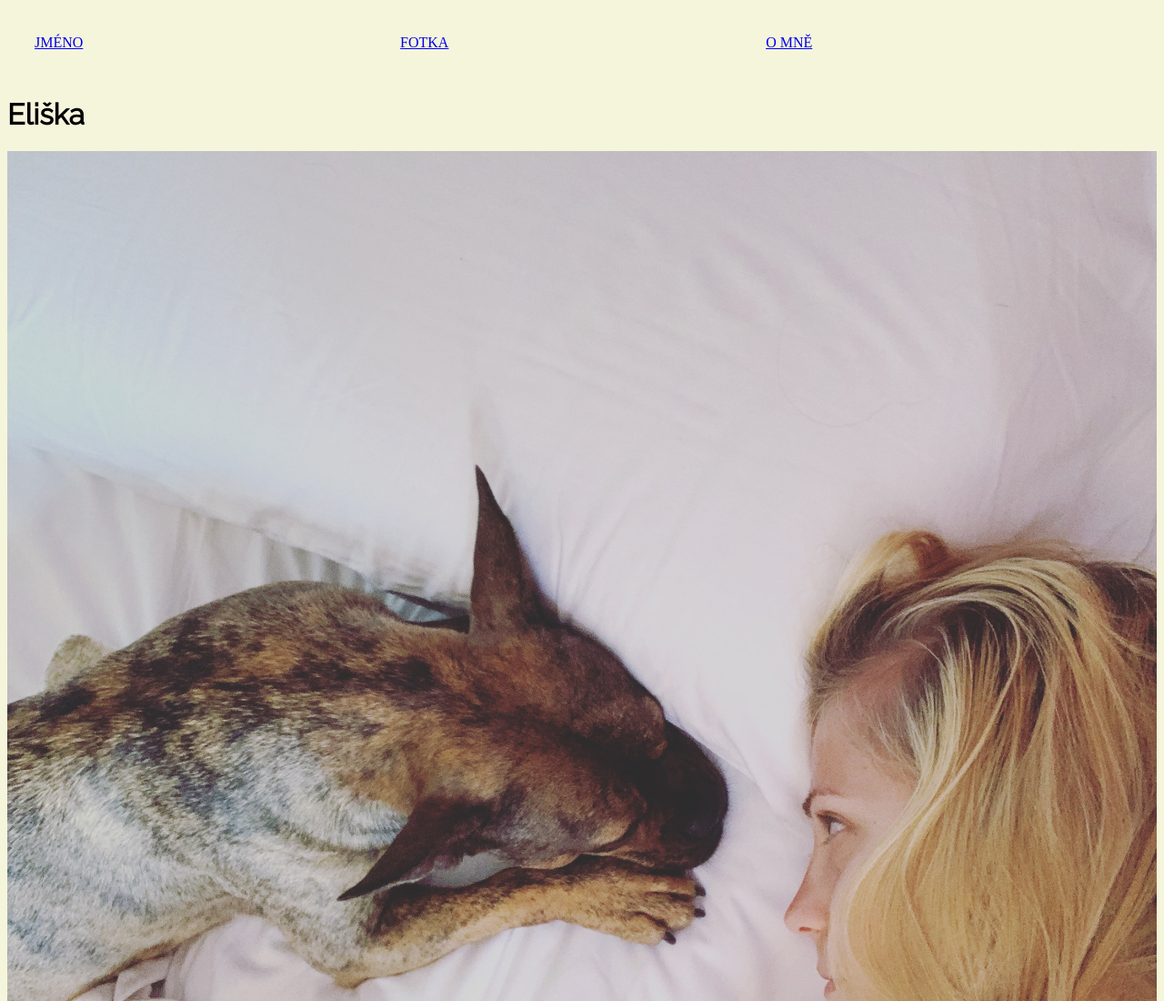
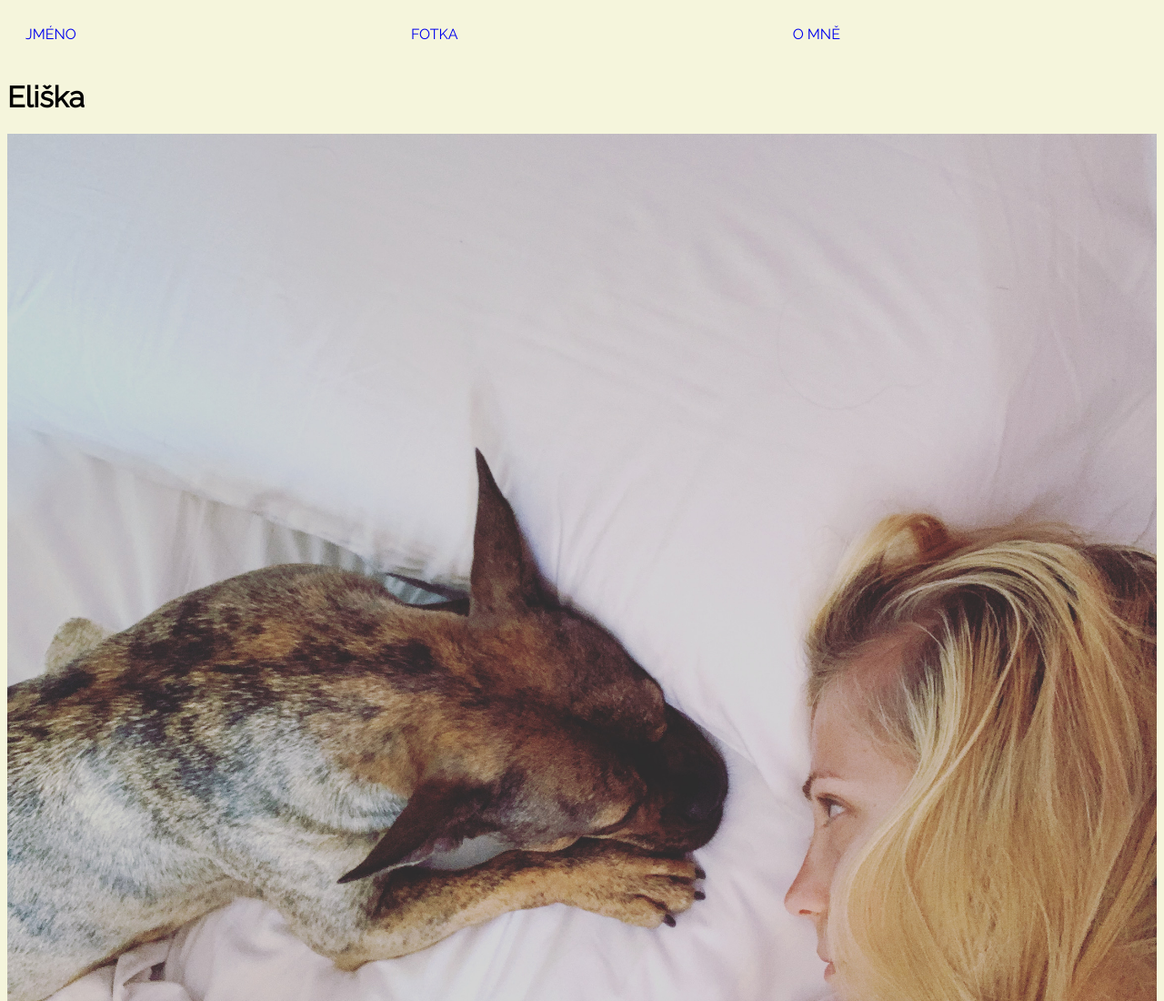
Before and after one commit to Bartoeli/Vizitka, a plain HTML site: page index.html in a window 1280 px wide. Shown: the top 1100 px of the page at 91% size. Drawn offline with Linux system fonts and the light colour scheme.

Commit message:
tlacitka

```diff
--- a/index.html
+++ b/index.html
@@ -8,9 +8,9 @@
   <title>Document</title>
 </head>
 <nav class="kontejner">
-  <a href="xx">JMÉNO</a>
-  <a href="xxx">FOTKA</a>
-  <a href="xxxx">O MNĚ</a>
+  <a class="tljmeno" href="xx">JMÉNO</a>
+  <a class="tlfotka" href="xxx">FOTKA</a>
+  <a class="tlomne" href="xxxx">O MNĚ</a>
 </nav>
 <body>
     <h1 class="jmeno">Eliška</h1>
--- a/styly.css
+++ b/styly.css
@@ -4,7 +4,6 @@ body {
 
 .kontejner {
   display: flex;
-  padding: 30px;
   justify-content: center;
 }
 
@@ -17,6 +16,11 @@ body {
   width: 100%;
 }
 
-p, h1, h2 {
+p, h1, h2, a {
   font-family: 'Raleway', sans-serif;;
 }
+
+a {
+  padding: 20px;
+  text-decoration: none;
+}
```
